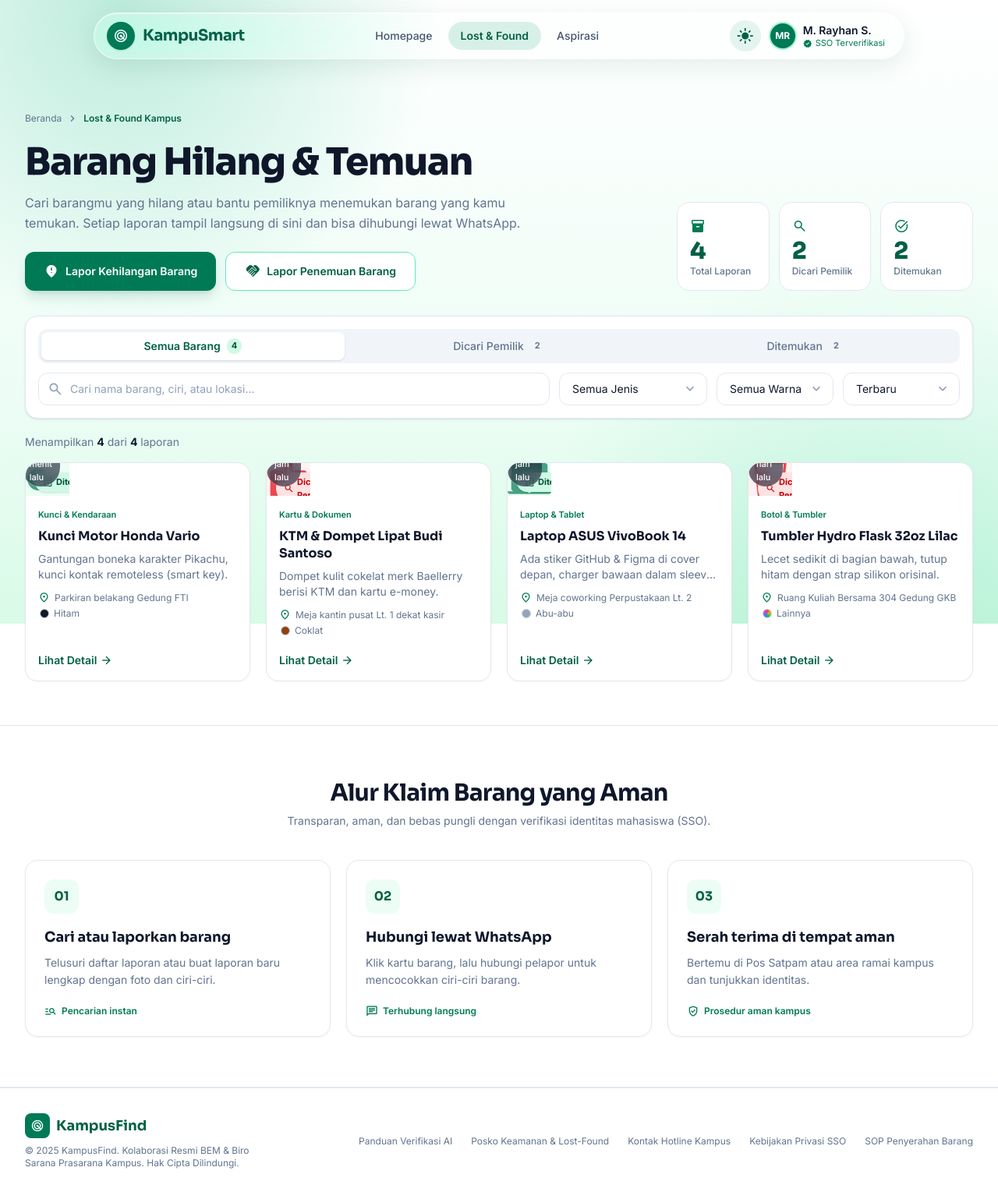
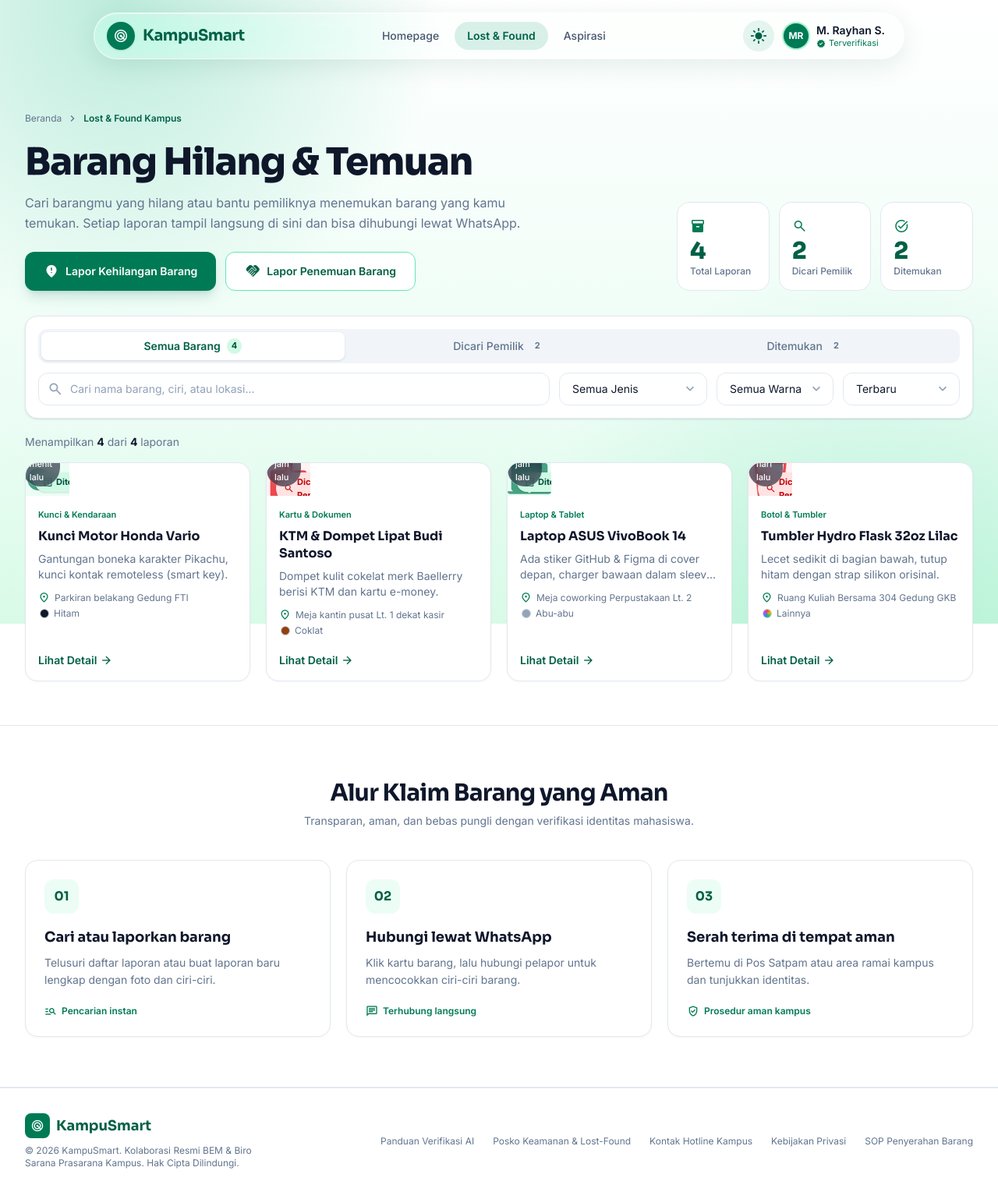
Before and after one commit to Jiwaislamutidar/TugasPemrogramanWeb, a React (Vite) app: page /lostfound in a window 1280 px wide. Shown: the top 1538 px of the page at 78% size. Built offline with nearby package versions, Linux system fonts and the light colour scheme.

Commit message:
fix text rancu

```diff
--- a/src/pages/aspirasi.jsx
+++ b/src/pages/aspirasi.jsx
@@ -206,7 +206,7 @@ const SEED = [
   { id: 's6', cat: CATS[5], status: 'selesai', title: 'Jam Operasional Co-Working Perpustakaan Hingga 22:00 Saat Ujian', desc: 'Telah direalisasikan Biro Administrasi Kampus dan berlaku mulai masa UTS semester genap.', author: 'Tim Advokasi BEM Universitas', votes: 1450, comments: 88, at: T0 - 21 * DAY },
 ];
 const STEPS = [
-  ['verified_user', 'Pengajuan & Verifikasi SSO', 'Login SSO kampus aktif mencegah spam, bot, dan laporan fiktif.'],
+  ['verified_user', 'Pengajuan & Verifikasi', 'Login kampus aktif mencegah spam, bot, dan laporan fiktif.'],
   ['how_to_vote', 'Dukungan & Voting', 'Aspirasi yang menembus 1.000 suara otomatis masuk prioritas audiensi.'],
   ['forum', 'Audiensi BEM & Dekanat', 'BEM membawa aspirasi ke Rapat Dengar Pendapat bersama Biro Sarpras.'],
   ['task_alt', 'Realisasi & Monitoring', 'SK, anggaran, dan progres pengerjaan diumumkan terbuka untuk publik.'],
@@ -248,7 +248,7 @@ function AspirasiForm({ open, onClose, onSubmit }) {
         <div className="flex items-start justify-between gap-3 px-5 sm:px-6 pt-5 pb-4 border-b border-slate-100">
           <div className="flex items-start gap-3">
             <div className="w-10 h-10 rounded-xl bg-emerald-700 text-white flex items-center justify-center shrink-0"><Ic n="campaign" fill /></div>
-            <div><h2 className={`${go} text-lg sm:text-xl font-bold leading-tight`}>Tulis Aspirasi Baru</h2><p className="text-xs text-slate-500 mt-0.5">Terverifikasi SSO • rata-rata ditinjau BEM &lt; 24 jam</p></div>
+            <div><h2 className={`${go} text-lg sm:text-xl font-bold leading-tight`}>Tulis Aspirasi Baru</h2><p className="text-xs text-slate-500 mt-0.5">Terverifikasi • rata-rata ditinjau BEM &lt; 24 jam</p></div>
           </div>
           <CloseBtn onClick={onClose} />
         </div>
@@ -439,7 +439,7 @@ export default function Aspirasi() {
             <ThemeToggle dark={dark} onToggle={toggleTheme} />
             <div className="hidden sm:flex items-center gap-2.5 pl-1 pr-3 py-1 rounded-full">
               <div className="w-8 h-8 rounded-full ring-2 ring-emerald-200 bg-emerald-700 text-white font-bold text-xs flex items-center justify-center">MR</div>
-              <div className="hidden lg:flex flex-col leading-tight"><span className="text-sm font-semibold">M. Rayhan S.</span><span className="text-[11px] text-emerald-700 flex items-center gap-1"><Ic n="verified" fill className="!text-[12px]" />SSO Terverifikasi</span></div>
+              <div className="hidden lg:flex flex-col leading-tight"><span className="text-sm font-semibold">M. Rayhan S.</span><span className="text-[11px] text-emerald-700 flex items-center gap-1"><Ic n="verified" fill className="!text-[12px]" />Terverifikasi</span></div>
             </div>
             <button aria-label="Buka menu" onClick={() => setMenu(true)} className="ripple md:hidden w-10 h-10 rounded-full flex items-center justify-center hover:bg-emerald-600/10 active:scale-90 transition-all"><Ic n="menu" className="!text-[24px]" /></button>
           </div>
@@ -468,7 +468,7 @@ export default function Aspirasi() {
             <Ic n="account_balance" className="absolute right-8 bottom-2 !text-[200px] opacity-10 hidden lg:block pointer-events-none" />
             <div className="relative max-w-3xl">
               <h1 className={`${go} text-2xl sm:text-4xl font-extrabold tracking-tight leading-tight`}>Tulis aspirasi, kawal sampai ditindaklanjuti.</h1>
-              <p className="mt-3 text-sm sm:text-base text-emerald-50/85 leading-relaxed">Portal terbuka penyampaian aspirasi dan perbaikan sarana perkuliahan secara transparan. Setiap suara divalidasi akun SSO dan diperjuangkan dalam Rapat Dengar Pendapat berkala.</p>
+              <p className="mt-3 text-sm sm:text-base text-emerald-50/85 leading-relaxed">Portal terbuka penyampaian aspirasi dan perbaikan sarana perkuliahan secara transparan. Setiap suara divalidasi akun dan diperjuangkan dalam Rapat Dengar Pendapat berkala.</p>
               <div className="mt-6 flex flex-wrap gap-3">
                 <button onClick={() => setForm(true)} className="ripple inline-flex items-center gap-2 px-5 py-3 rounded-xl bg-white text-emerald-800 font-semibold text-sm shadow-md hover:-translate-y-0.5 hover:shadow-xl active:scale-95 transition-all duration-300"><Ic n="edit_note" fill />Buat Aspirasi Baru</button>
                 <a href="#alur" className="ripple inline-flex items-center gap-2 px-5 py-3 rounded-xl bg-white/10 border border-white/25 text-white font-semibold text-sm hover:bg-white/20 hover:-translate-y-0.5 active:scale-95 transition-all duration-300"><Ic n="route" />Lihat Alur Proses</a>
@@ -504,7 +504,7 @@ export default function Aspirasi() {
 
           <Reveal>
             <section className="rounded-3xl bg-white border border-slate-200 p-6 sm:p-9 flex flex-col md:flex-row md:items-center justify-between gap-5 shadow-sm">
-              <div className="max-w-xl"><h2 className={`${go} text-xl sm:text-2xl font-bold`}>Punya ide atau keluhan seputar fasilitas kampus?</h2><p className="mt-2 text-sm text-slate-500 leading-relaxed">Pilih tampil <b className="text-slate-700">anonim</b> ke publik, namun tetap terverifikasi SSO ke tim Advokasi BEM.</p></div>
+              <div className="max-w-xl"><h2 className={`${go} text-xl sm:text-2xl font-bold`}>Punya ide atau keluhan seputar fasilitas kampus?</h2><p className="mt-2 text-sm text-slate-500 leading-relaxed">Pilih tampil <b className="text-slate-700">anonim</b> ke publik, namun tetap terverifikasi ke tim Advokasi BEM.</p></div>
               <button onClick={() => setForm(true)} className="ripple shrink-0 inline-flex items-center justify-center gap-2 px-6 py-3.5 rounded-xl bg-emerald-700 text-white font-semibold text-sm shadow-sm hover:bg-emerald-800 hover:-translate-y-0.5 hover:shadow-lg active:scale-95 transition-all duration-300"><Ic n="edit_note" fill />Tulis Aspirasi Saya</button>
             </section>
           </Reveal>
--- a/src/pages/homepage.jsx
+++ b/src/pages/homepage.jsx
@@ -301,7 +301,7 @@ export default function Homepage() {
               <div className="w-8 h-8 rounded-full ring-2 ring-emerald-200 bg-emerald-700 text-white font-bold text-xs flex items-center justify-center">MR</div>
               <div className="hidden lg:flex flex-col leading-tight">
                 <span className="text-sm font-semibold">M. Rayhan S.</span>
-                <span className="text-[11px] text-emerald-700 flex items-center gap-1"><Ic n="verified" fill className="!text-[12px]" />SSO Terverifikasi</span>
+                <span className="text-[11px] text-emerald-700 flex items-center gap-1"><Ic n="verified" fill className="!text-[12px]" />Terverifikasi</span>
               </div>
             </button>
             <button aria-label="Buka menu" onClick={() => setMenu(true)} className="ripple md:hidden w-10 h-10 rounded-full flex items-center justify-center hover:bg-emerald-600/10 active:scale-90 transition-all">
@@ -644,11 +644,11 @@ export default function Homepage() {
       <footer className="bg-white/60 border-t border-slate-200">
         <div className="max-w-7xl mx-auto px-4 sm:px-8 py-8 flex flex-col lg:flex-row lg:items-center justify-between gap-6">
           <div>
-            <div className="flex items-center gap-2"><div className="w-8 h-8 rounded-lg bg-emerald-700 text-white flex items-center justify-center"><Ic n="radar" fill className="!text-[18px]" /></div><span className={`${go} font-bold text-emerald-800 text-lg`}>KampusFind</span></div>
-            <p className="text-xs text-slate-500 mt-2 max-w-xs">© 2025 KampusFind Digital Ecosystem. Kolaborasi Resmi BEM & Biro Sarana Prasarana Kampus.</p>
+            <div className="flex items-center gap-2"><div className="w-8 h-8 rounded-lg bg-emerald-700 text-white flex items-center justify-center"><Ic n="radar" fill className="!text-[18px]" /></div><span className={`${go} font-bold text-emerald-800 text-lg`}>KampuSmart</span></div>
+            <p className="text-xs text-slate-500 mt-2 max-w-xs">© 2025 KampuSmart Digital Ecosystem. Kolaborasi Resmi BEM & Biro Sarana Prasarana Kampus.</p>
           </div>
           <nav className="flex flex-wrap gap-x-6 gap-y-2 text-xs text-slate-500">
-            {['Panduan Verifikasi AI', 'Etika Advokasi', 'Daftar Pos Keamanan', 'Kebijakan Privasi SSO', 'Kontak Satpam & Dekanat'].map((t) => (
+            {['Panduan Verifikasi AI', 'Etika Advokasi', 'Daftar Pos Keamanan', 'Kebijakan Privasi', 'Kontak Satpam & Dekanat'].map((t) => (
               <A key={t} href="#" className="hover:text-emerald-700 hover:-translate-y-px underline-offset-4 hover:underline active:scale-95 transition-all duration-300">{t}</A>
             ))}
           </nav>
--- a/src/pages/lostfound.jsx
+++ b/src/pages/lostfound.jsx
@@ -601,7 +601,7 @@ export default function PageLostFound() {
               <div className="w-8 h-8 rounded-full ring-2 ring-emerald-200 bg-emerald-700 text-white font-bold text-xs flex items-center justify-center">MR</div>
               <div className="hidden lg:flex flex-col leading-tight">
                 <span className="text-sm font-semibold">M. Rayhan S.</span>
-                <span className="text-[11px] text-emerald-700 flex items-center gap-1"><Ic n="verified" fill className="!text-[12px]" />SSO Terverifikasi</span>
+                <span className="text-[11px] text-emerald-700 flex items-center gap-1"><Ic n="verified" fill className="!text-[12px]" />Terverifikasi</span>
               </div>
             </button>
             <button aria-label="Buka menu" onClick={() => setMenu(true)} className="ripple md:hidden w-10 h-10 rounded-full flex items-center justify-center hover:bg-emerald-600/10 active:scale-90 transition-all"><Ic n="menu" className="!text-[24px]" /></button>
@@ -720,7 +720,7 @@ export default function PageLostFound() {
           <div className="max-w-7xl mx-auto px-4 sm:px-8">
             <Reveal className="text-center max-w-2xl mx-auto mb-10">
               <h2 className={`${go} text-2xl md:text-3xl font-bold tracking-tight mt-1`}>Alur Klaim Barang yang Aman</h2>
-              <p className="text-sm text-slate-500 mt-2">Transparan, aman, dan bebas pungli dengan verifikasi identitas mahasiswa (SSO).</p>
+              <p className="text-sm text-slate-500 mt-2">Transparan, aman, dan bebas pungli dengan verifikasi identitas mahasiswa.</p>
             </Reveal>
             <div className="grid grid-cols-1 md:grid-cols-3 gap-5">
               {[['01', 'Cari atau laporkan barang', 'Telusuri daftar laporan atau buat laporan baru lengkap dengan foto dan ciri-ciri.', 'manage_search', 'Pencarian instan'],
@@ -743,11 +743,11 @@ export default function PageLostFound() {
       <footer className="bg-white/60 border-t border-slate-200">
         <div className="max-w-7xl mx-auto px-4 sm:px-8 py-8 flex flex-col lg:flex-row lg:items-center justify-between gap-6">
           <div>
-            <div className="flex items-center gap-2"><div className="w-8 h-8 rounded-lg bg-emerald-700 text-white flex items-center justify-center"><Ic n="radar" fill className="!text-[18px]" /></div><span className={`${go} font-bold text-emerald-800 text-lg`}>KampusFind</span></div>
-            <p className="text-xs text-slate-500 mt-2 max-w-xs">© 2025 KampusFind. Kolaborasi Resmi BEM & Biro Sarana Prasarana Kampus. Hak Cipta Dilindungi.</p>
+            <div className="flex items-center gap-2"><div className="w-8 h-8 rounded-lg bg-emerald-700 text-white flex items-center justify-center"><Ic n="radar" fill className="!text-[18px]" /></div><span className={`${go} font-bold text-emerald-800 text-lg`}>KampuSmart</span></div>
+            <p className="text-xs text-slate-500 mt-2 max-w-xs">© 2026 KampuSmart. Kolaborasi Resmi BEM & Biro Sarana Prasarana Kampus. Hak Cipta Dilindungi.</p>
           </div>
           <nav className="flex flex-wrap gap-x-6 gap-y-2 text-xs text-slate-500">
-            {['Panduan Verifikasi AI', 'Posko Keamanan & Lost-Found', 'Kontak Hotline Kampus', 'Kebijakan Privasi SSO', 'SOP Penyerahan Barang'].map((t) => (
+            {['Panduan Verifikasi AI', 'Posko Keamanan & Lost-Found', 'Kontak Hotline Kampus', 'Kebijakan Privasi', 'SOP Penyerahan Barang'].map((t) => (
               <A key={t} href="#" className="hover:text-emerald-700 hover:-translate-y-px underline-offset-4 hover:underline active:scale-95 transition-all duration-300">{t}</A>
             ))}
           </nav>
```
